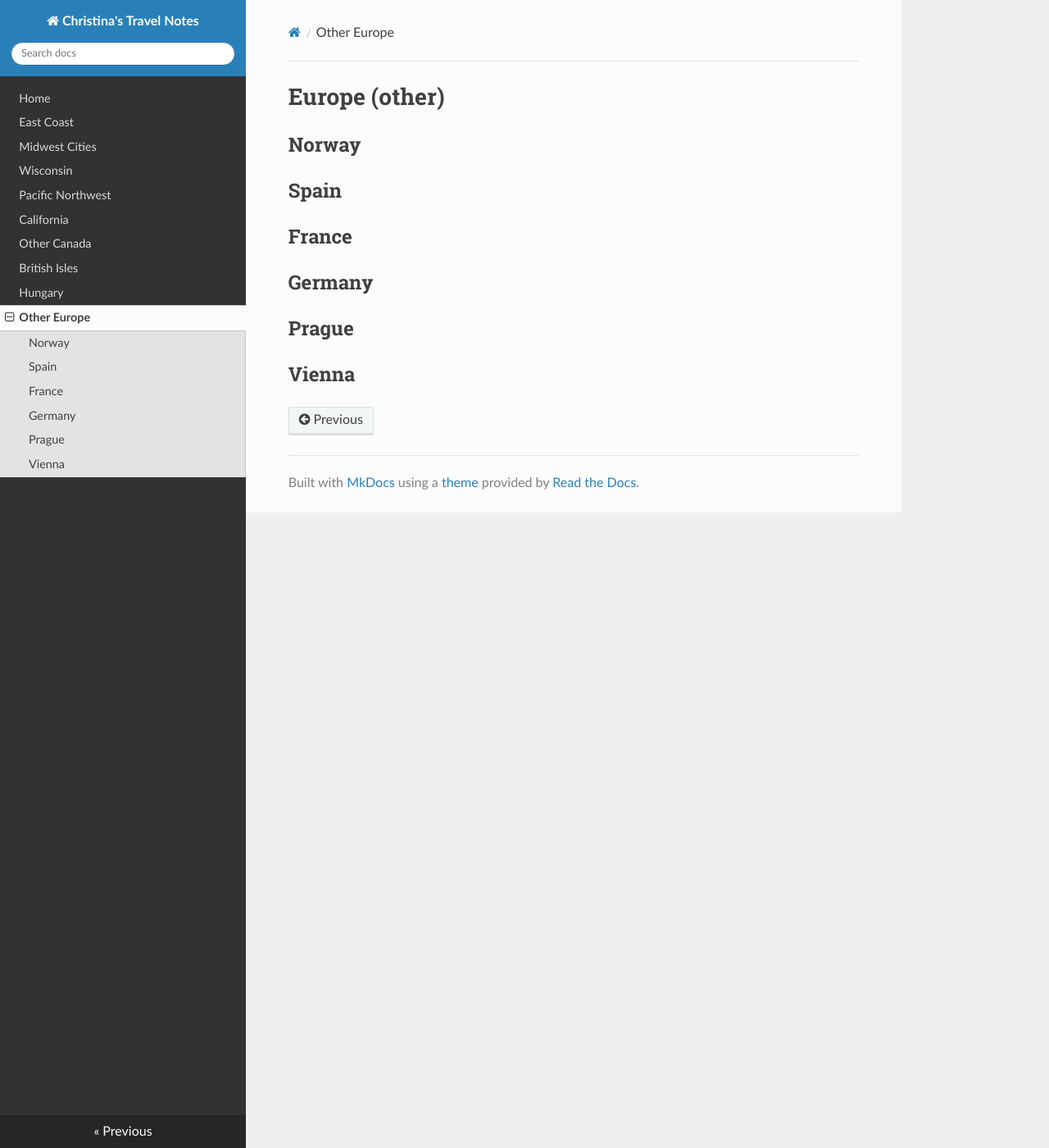
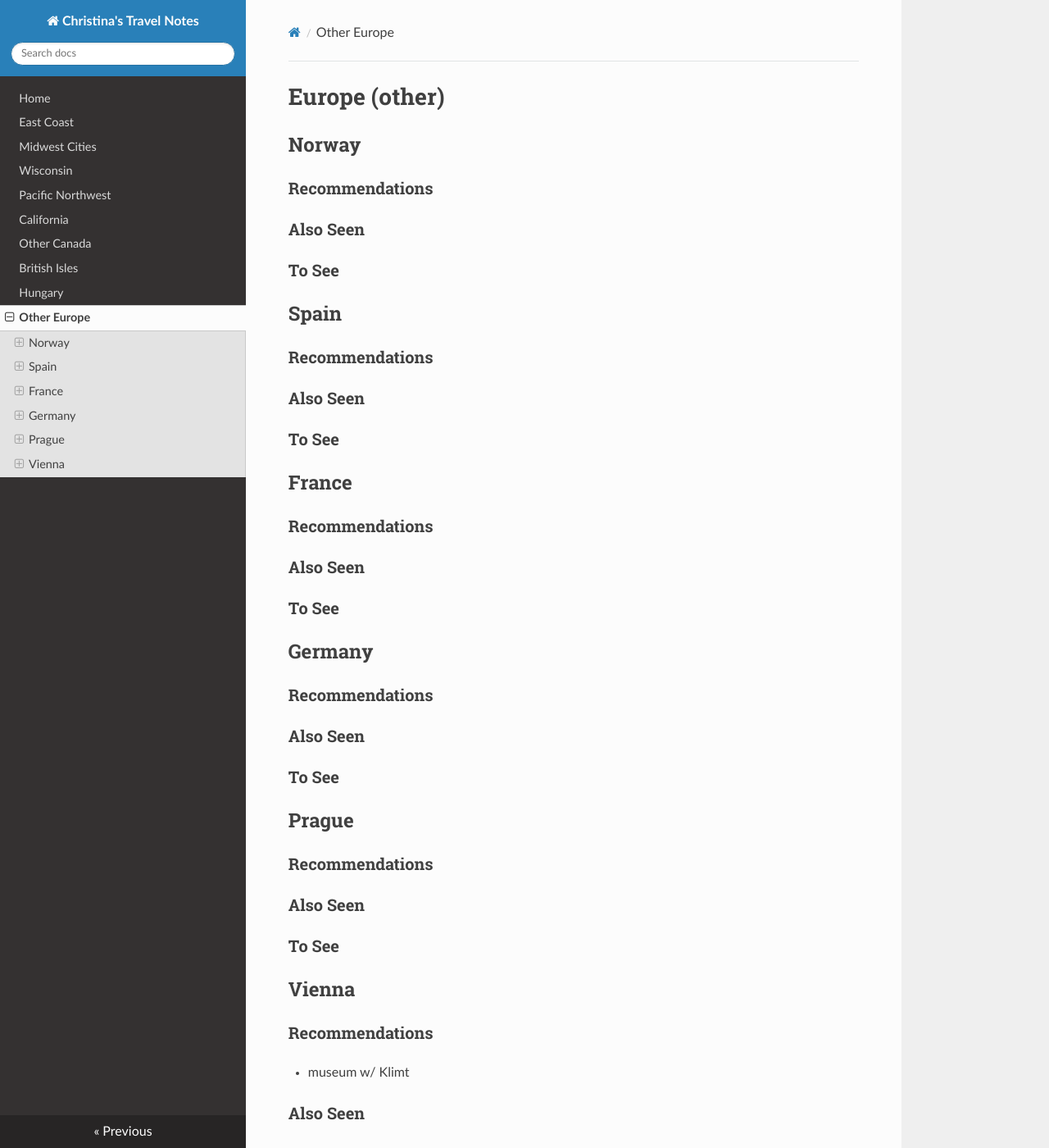
Before and after one commit to ChristinaLK/travel, an MkDocs documentation site: the page built from docs/other-europe.md, in a window 1280 px wide and 1400 px high. Shown: the whole window at 82% size. Built offline with MkDocs 1.6.1, drawn with Linux system fonts in a browser that asks for light colours; nearby versions of some CDN libraries.

Commit message:
outlines

```diff
--- a/docs/other-europe.md
+++ b/docs/other-europe.md
@@ -2,12 +2,50 @@
 
 ## Norway
 
+### Recommendations
+
+### Also Seen
+
+### To See
+
 ## Spain
+
+### Recommendations
+
+### Also Seen
+
+### To See
 
 ## France
 
+### Recommendations
+
+### Also Seen
+
+### To See
+
 ## Germany
+
+### Recommendations
+
+### Also Seen
+
+### To See
 
 ## Prague
 
+### Recommendations
+
+### Also Seen
+
+### To See
+
 ## Vienna
+
+### Recommendations
+
+* museum w/ Klimt
+
+### Also Seen
+
+### To See
```
Also changed, not shown: docs/midwest-cities.md (+13 -0 lines).
